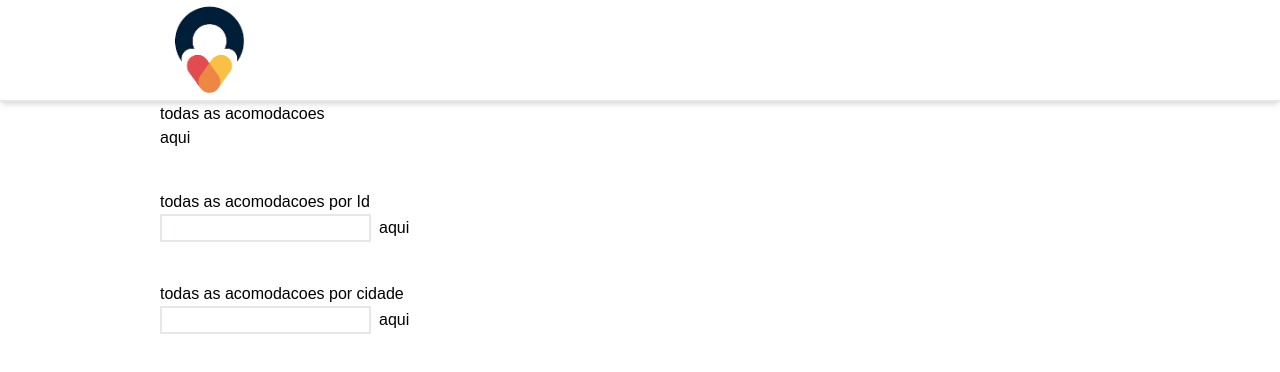
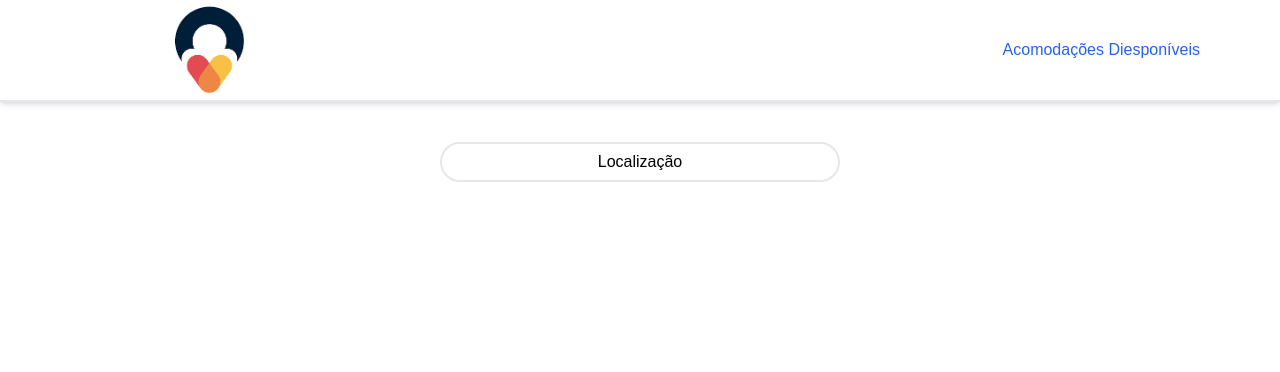
Before and after one commit to GustavoPAraujo/desafio-anfitrioes-de-aluguel, a Next.js app in the folder frontend/: page /propriedades in a window 1280 px wide. Shown: the top 372 px of the page. Built offline with nearby package versions, Linux system fonts and the light colour scheme.

Commit message:
locations api

```diff
--- a/frontend/app/page.js
+++ b/frontend/app/page.js
@@ -6,7 +6,7 @@ export default function Home() {
   return (
 
     <>
-      <div className="h-full flex flex-row justify-evenly mt-14 pl-32">
+      <div className="h-full flex flex-row justify-evenly mt-14 p-16">
 
         <div className="w-3/5 max-w-3xl shadow-2xl p-16">
 
--- a/frontend/app/propriedades/page.js
+++ b/frontend/app/propriedades/page.js
@@ -1,71 +1,37 @@
 'use client'
 
-import { acomodacoes, acomodacoesPorId, acomodacoesPorCidade } from "@/services/propertyServices"
 
-import { useState } from "react";
+import { localizacoes } from "@/services/propertyServices";
 
-export default function Propriedades(){
-    const [id, setId] = useState("");
-    const [cidade, setCidade] = useState("");
+export default function Propriedades() {
 
 
-    const getAcomodacoes = async () => {
-        const result = await acomodacoes()
-        console.log(result)
+    const handleOpenLocation = async () => {
+
+        try{
+
+            const result = await localizacoes()
+            console.log(result)
+
+        }catch(error){
+
+        }
+
     }
 
+    return (
+        <>
+            <div className="flex flex-col items-center">
 
-    const handleIdChange = (e) =>{
-        setId(e.target.value)
-    }
-    const getAcomodacoesPorId = async () => {
+                <div className="flex flex-col items-center">
 
-        id.toString()
-        const result = await acomodacoesPorId(id)
-        console.log(result)
-    }
-
-
-    const handleCityChange = (e) =>{
-        setCidade(e.target.value)
-    }
-    const getAcomodacoesPorCidade = async () => {
-
-        const cidadeFiltrada = cidade.toLowerCase().normalize("NFD").replace(/[\u0300-\u036f]/g, "");
-
-        const result = await acomodacoesPorCidade(cidadeFiltrada)
-        console.log(result)
-    }
-
-    return(
-        <>
-            <div className="flex flex-col">
-
-                <div className="ml-40 mb-10">
-                    <h1>todas as acomodacoes</h1>
-                    <button onClick={getAcomodacoes}>aqui</button>
-
+                        <button className=" h-[40px] w-full xs:w-[100px] sm:w-[200px] md:w-[300px] lg:w-[400px]
+                                            border-2 rounded-[100px] hover:bg-slate-50"
+                                onClick={handleOpenLocation}>
+                            Localização
+                        </button>
                 </div>
 
-                <div className="ml-40 mb-10">
-                    <h1>todas as acomodacoes por Id</h1>
-                    <input
-                        className="border-2 mr-2"
-                        type="number"
-                        onChange={handleIdChange}
-                        />
-                    <button onClick={getAcomodacoesPorId} >aqui</button>
-                </div>
-
-                <div className="ml-40 mb-10">
-                    <h1>todas as acomodacoes por cidade</h1>
-                    <input
-                        className="border-2 mr-2"
-                        type="text"
-                        onChange={handleCityChange}
-                        />
-                    <button onClick={getAcomodacoesPorCidade} >aqui</button>
-                </div>
 
 
             </div>
--- /dev/null
+++ b/frontend/components/filtros/porCidade.js
@@ -0,0 +1,30 @@
+
+import { acomodacoesPorCidade } from "@/services/propertyServices";
+
+import {useState} from 'react'
+
+
+const [cidade, setCidade] = useState("");
+
+
+const handleCityChange = (e) =>{
+    setCidade(e.target.value)
+}
+const getAcomodacoesPorCidade = async () => {
+
+    const cidadeFiltrada = cidade.toLowerCase().normalize("NFD").replace(/[\u0300-\u036f]/g, "");
+
+    const result = await acomodacoesPorCidade(cidadeFiltrada)
+    console.log(result)
+}
+
+
+<div className="ml-40 mb-10">
+<h1>todas as acomodacoes por cidade</h1>
+<input
+    className="border-2 mr-2"
+    type="text"
+    onChange={handleCityChange}
+    />
+<button onClick={getAcomodacoesPorCidade} >aqui</button>
+</div>
--- /dev/null
+++ b/frontend/components/filtros/porId.js
@@ -0,0 +1,29 @@
+
+import { acomodacoesPorId } from "@/services/propertyServices";
+import { useState } from "react";
+
+import {useState} from 'react'
+
+const [id, setId] = useState("");
+
+
+const handleIdChange = (e) =>{
+    setId(e.target.value)
+}
+const getAcomodacoesPorId = async () => {
+
+    id.toString()
+    const result = await acomodacoesPorId(id)
+    console.log(result)
+}
+
+
+<div className="ml-40 mb-10">
+<h1>todas as acomodacoes por Id</h1>
+<input
+    className="border-2 mr-2"
+    type="number"
+    onChange={handleIdChange}
+    />
+<button onClick={getAcomodacoesPorId} >aqui</button>
+</div>
--- /dev/null
+++ b/frontend/components/filtros/todos.js
@@ -0,0 +1,8 @@
+
+import { acomodacoes } from "@/services/propertyServices";
+
+
+const getAcomodacoes = async () => {
+    const result = await acomodacoes()
+    console.log(result)
+}
--- a/frontend/components/header/header.js
+++ b/frontend/components/header/header.js
@@ -4,7 +4,7 @@ import Link from "next/link";
 export default function Header() {
 
     return (
-        <header className="pl-40 border-b-2 shadow-md">
+        <header className="flex flex-row items-center justify-between pr-20 mb-10 pl-40 border-b-2 shadow-md">
             <Link href="/">
                 <Image
                     src={"/anfitrioes-img.png"}
@@ -14,6 +14,12 @@ export default function Header() {
                     className=""
                     />
             </Link>
+            <nav>
+                <Link href="/propriedades">
+                    <p className="text-blue-600 hover:text-blue-800 ">Acomodações Diesponíveis</p>
+                </Link>
+
+            </nav>
         </header>
     )
 }
--- a/frontend/services/propertyServices.js
+++ b/frontend/services/propertyServices.js
@@ -1,6 +1,5 @@
 
 import api from "./api";
-
 
 export const acomodacoes = async () => {
 
@@ -32,22 +31,14 @@ export const acomodacoesPorId = async (id) => {
     }
 }
 
-
 export const acomodacoesPorCidade = async (cidade) => {
 
     try{
-
-        console.log("enviando cidade:", cidade)
 
         const response = await api.get("/acomodacoes", {
             params: {localizacao: cidade}
         })
 
-
-        console.log("URL gerada:", response.config.url);
-
-
-        console.log("response", response.data)
         return response.data;
 
     } catch(error){
@@ -55,3 +46,16 @@ export const acomodacoesPorCidade = async (cidade) => {
         console.error("Erro ao buscar Acomodacoes em", cidade)
     }
 }
+
+export const localizacoes = async () => {
+
+    try{
+        const response = await api.get("/localizacoes")
+        console.log(response.data)
+
+        return response.data
+
+    }catch(error){
+
+    }
+}
```
Also changed, not shown: 1 other file (tests, documents, lock files or other folders).
